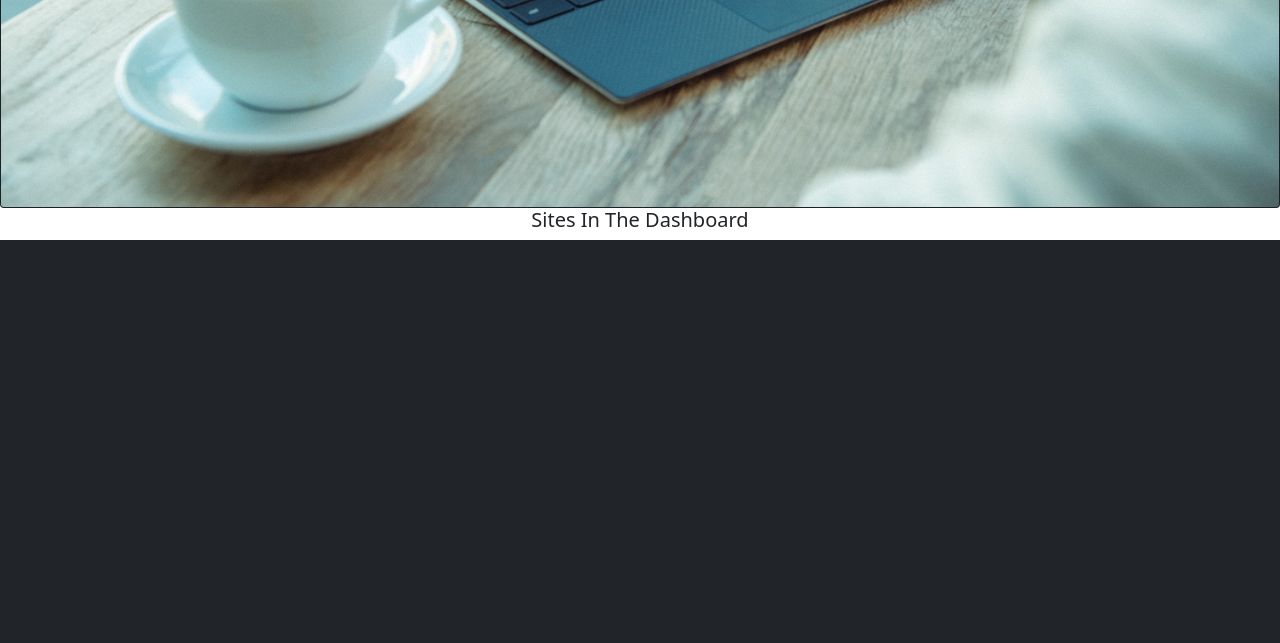
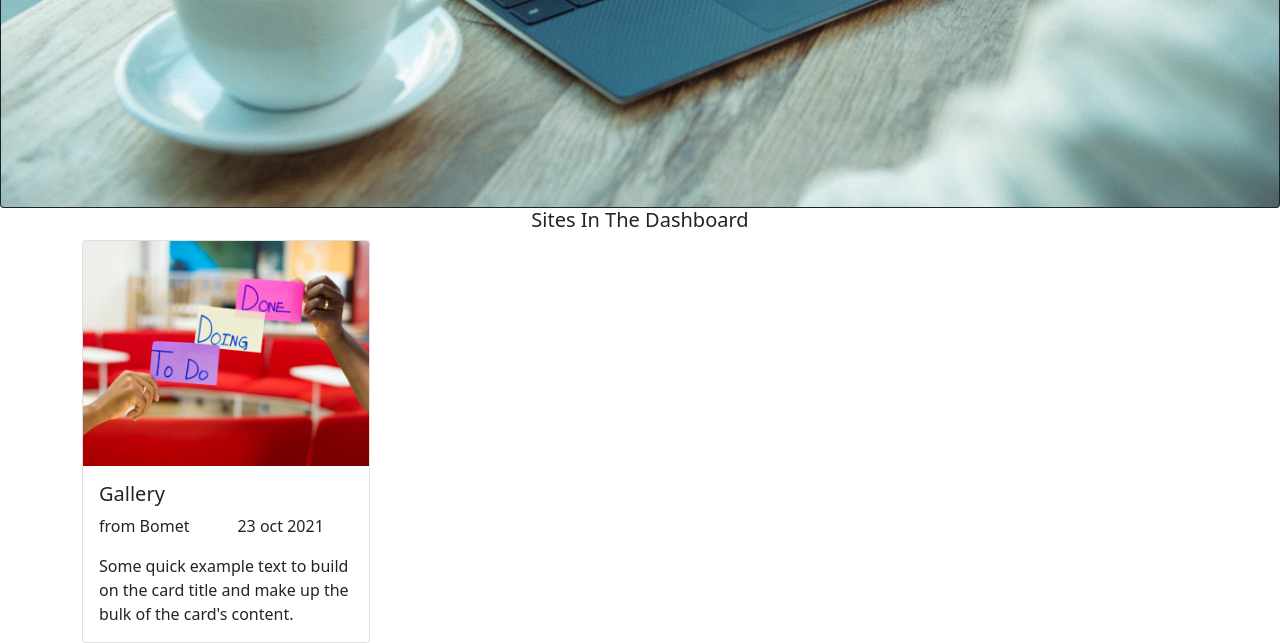
Before and after one commit to Tito-74/Awwards-, a Django app: page / in a window 1280 px wide. Shown: the part 575-1218 px from the top of the page. Before the commit the page ends 815 px from the top, so only its background shows below. Run offline with Django 3.2, Linux system fonts and the light colour scheme; some libraries are stand-ins or nearby versions.

Commit message:
adding project card

```diff
--- a/awards/templates/awards/awards.html
+++ b/awards/templates/awards/awards.html
@@ -50,7 +50,17 @@
 
     <div class="row">
         <div class="col-md-4">
-
+            <div class="card" style="width: 18rem;">
+                <img src="{% static 'images/bg2.jpg'%}" class="card-img-top" alt="...">
+                <div class="card-body">
+                    <h5 class="p_name">Gallery</h5>
+                    <div class="overview">
+                        <p>from Bomet</p>
+                        <span>23 oct 2021</span>
+                    </div>
+                  <p class="card-text">Some quick example text to build on the card title and make up the bulk of the card's content.</p>
+                </div>
+              </div>
         </div>
     </div>
 
--- a/static/css/style.css
+++ b/static/css/style.css
@@ -58,6 +58,13 @@ small{
 
 }
 
+.overview{
+  display: flex;
+}
+.overview span{
+  margin-left: 3rem;
+}
+
 
 
 
```
